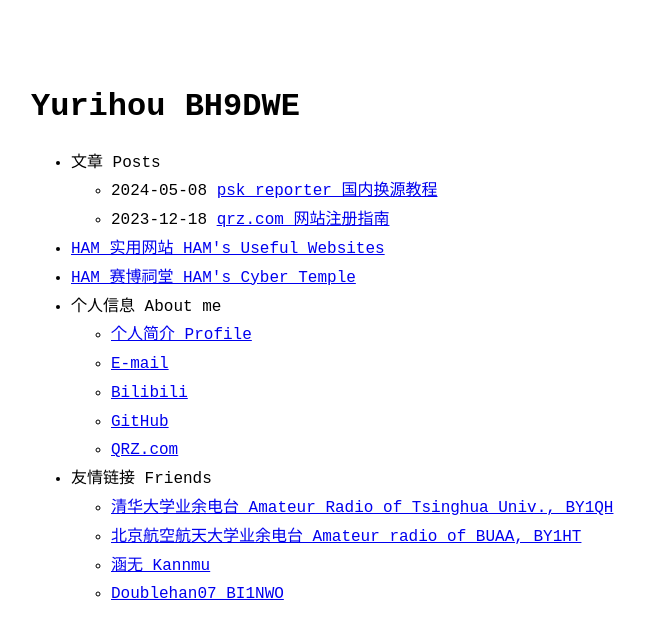
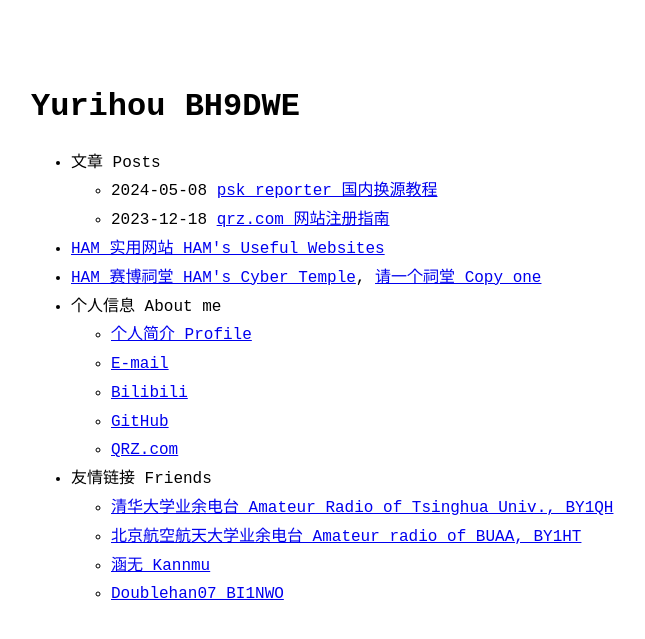
Before and after one commit to Yurihou/yurihou.github.io, a Jekyll site: the page built from index.md, in a window 1280 px wide. Shown: the top 639 px of the page, without its empty margins (289-934 px from the left). Built offline with Jekyll 4.4.1, drawn with Linux system fonts in a browser that asks for light colours.

Commit message:
Update menu.yml

```diff
--- a/_data/menu.yml
+++ b/_data/menu.yml
@@ -7,8 +7,8 @@ entries:
       show_more_url: archive
   - title: HAM 实用网站 HAM's Useful Websites
     url: hamtools
-  - title: HAM 赛博祠堂 HAM's Cyber Temple
-    url: temple
+  - title: <a href='temple'>HAM 赛博祠堂 HAM's Cyber Temple</a>, <a href='temple_copy'>请一个祠堂 Copy one</a>
+
   - title: 个人信息 About me
     entries:
       - title: 个人简介 Profile
```
